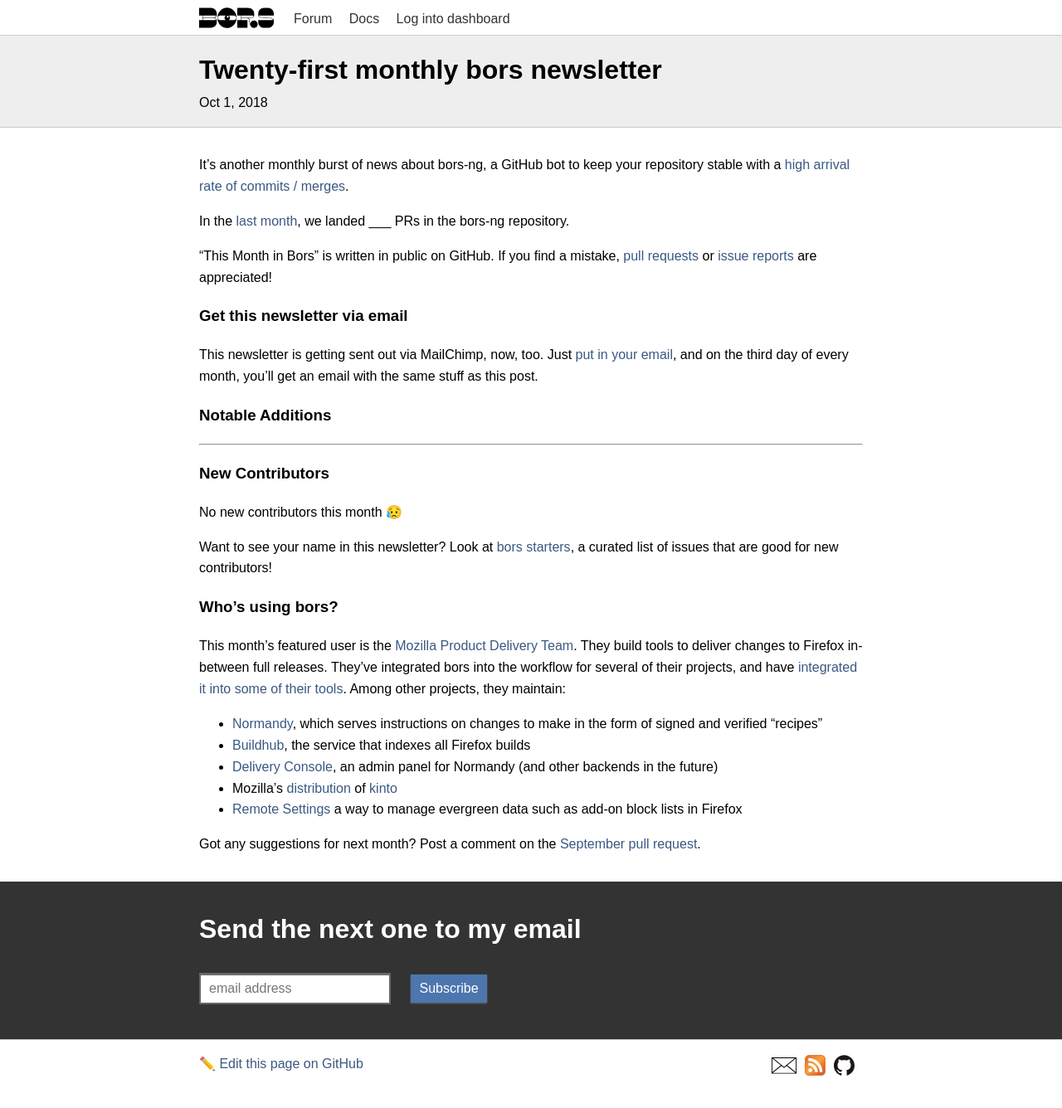
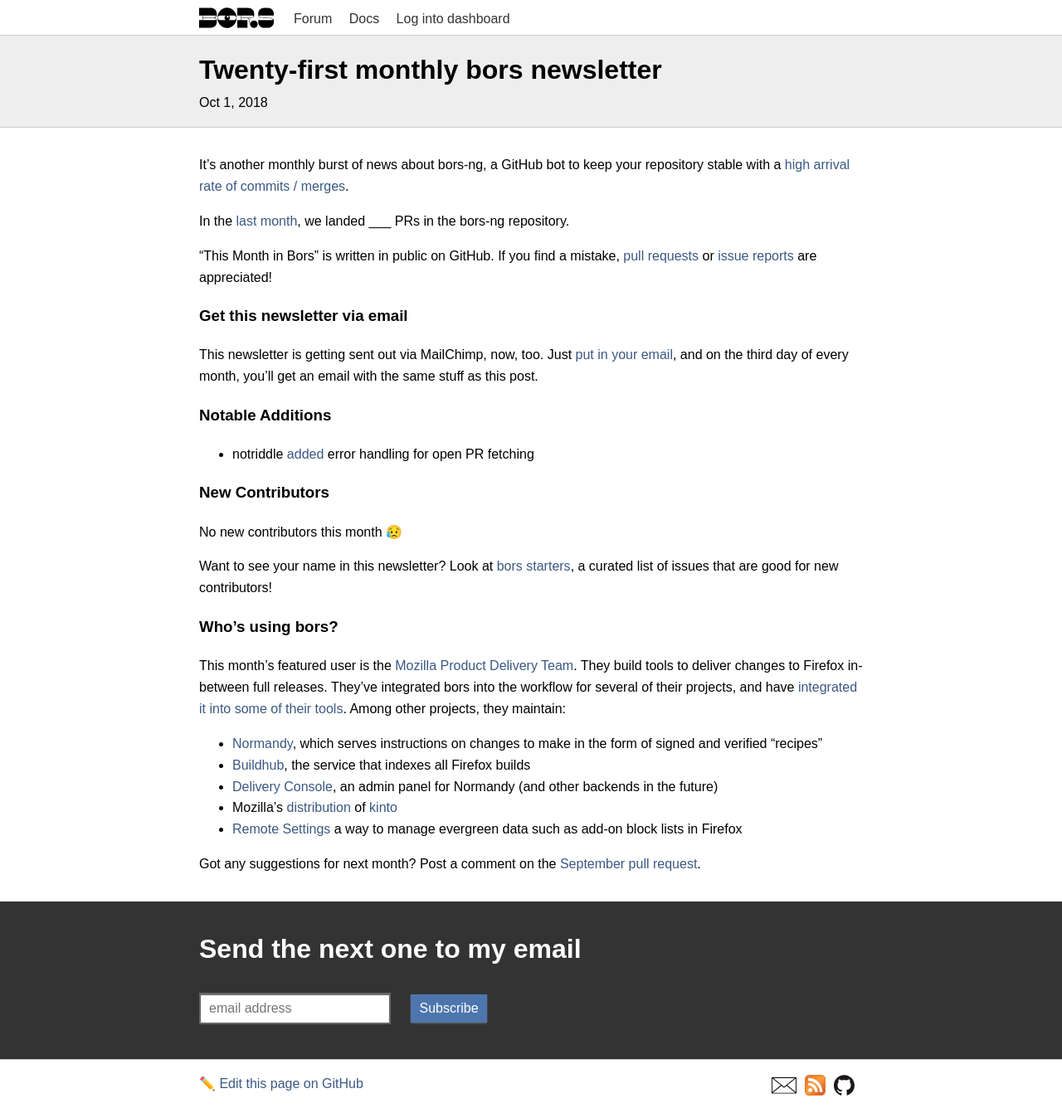
Before and after one commit to bors-ng/bors-ng.github.io, a Jekyll site: the page built from _posts/2018-10-01-tmib-21.md, in a window 1280 px wide. Shown: the whole page at 83% size. Built offline with Jekyll 4.4.1, drawn with Linux system fonts in a browser that asks for light colours; before the commit the page ends 1312 px from its top, so only the background shows below that.

Commit message:
Add bors-ng/bors-ng#463

```diff
--- a/_posts/2018-10-01-tmib-21.md
+++ b/_posts/2018-10-01-tmib-21.md
@@ -29,7 +29,7 @@
 
 ### Notable Additions
 
-___
+* notriddle [added](https://github.com/bors-ng/bors-ng/pull/463) error handling for open PR fetching
 
 
 ### New Contributors
```
